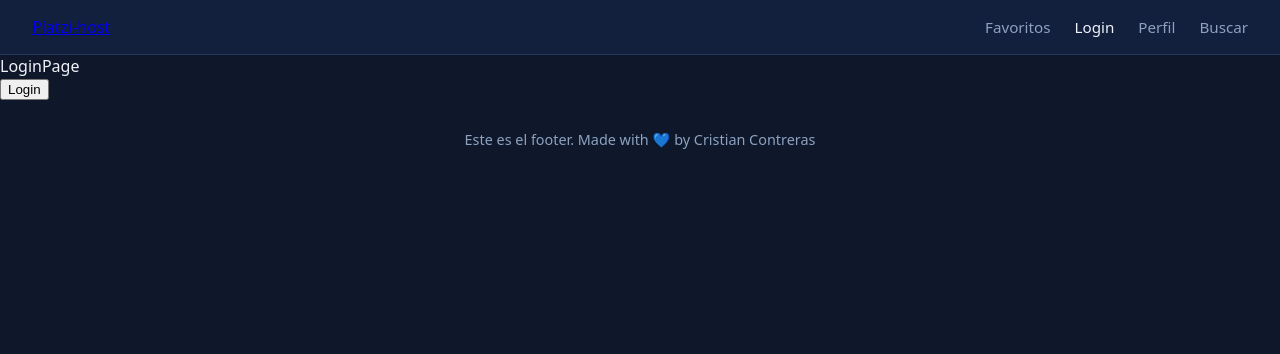
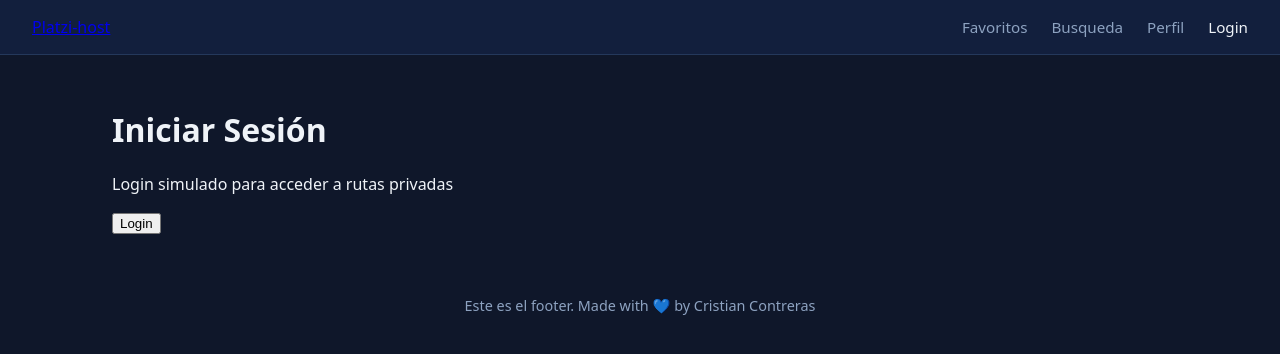
Before and after one commit to crontreras1dev/platzi-routing-en-react, a React (Vite) app: page /login in a window 1280 px wide. Shown: the top 354 px of the page. Built offline with nearby package versions, Linux system fonts and the light colour scheme.

Commit message:
class 15. login logout simulation with react

```diff
--- a/src/components/layout/Header.tsx
+++ b/src/components/layout/Header.tsx
@@ -1,14 +1,29 @@
-import { Link, NavLink } from "react-router";
+import { Link, NavLink, useNavigate } from "react-router";
+import { isAuthenticated, logout } from "../../utils/auth";
 
 export function Header() {
+  const navigate = useNavigate();
+
+  function handleLogout () {
+    logout();
+    navigate("/");
+  };
+
   return (
     <header className="header">
       <Link to="/">Platzi-host</Link>
       <nav>
         <NavLink to="/favorites">Favoritos</NavLink>
-        <NavLink to="/login">Login</NavLink>
+        <NavLink to="/search">Busqueda</NavLink>
         <NavLink to="/profile">Perfil</NavLink>
-        <NavLink to="/search">Buscar</NavLink>
+
+        {
+          isAuthenticated() ? (
+            <button onClick={ handleLogout }>Logout</button>
+          ) : (
+            <NavLink to="/login">Login</NavLink>
+          )
+        }
       </nav>
     </header>
   );
--- a/src/pages/LoginPage.tsx
+++ b/src/pages/LoginPage.tsx
@@ -1,16 +1,34 @@
-import { useNavigate } from "react-router";
+import { useLocation, useNavigate } from "react-router";
+import { login } from "../utils/auth";
 
-export const LoginPage = () => {
+type LocationState = {
+  from?: string;
+};
+
+export function LoginPage () {
   const navigate = useNavigate();
+  const location = useLocation();
+  const state = location.state as LocationState || null;
+  const from = state?.from || "/profile"
 
   const handleLogin = () => {
-    navigate("/profile", { replace: true });
+    login();
+    navigate(from, { replace: true });
   };
 
   return (
-    <>
-      <div>LoginPage</div>
-      <button onClick={ handleLogin }>Login</button>
-    </>
+    <main className="main-content">
+      <h1>Iniciar Sesión</h1>
+
+      <p>Login simulado para acceder a rutas privadas</p>
+
+      <button
+        type="button"
+        className="btn"
+        onClick={ handleLogin }
+      >
+        Login
+      </button>
+    </main>
   );
 };
--- a/src/utils/auth.tsx
+++ b/src/utils/auth.tsx
@@ -1,3 +1,13 @@
+const STORAGE_KEY =  "platzi_host_auth";
+
 export const isAuthenticated = () => {
-  return localStorage.getItem("platzi_host_auth") === "true";
+  return localStorage.getItem(STORAGE_KEY) === "true";
 };
+
+export const login = () => {
+  localStorage.setItem(STORAGE_KEY, "true");
+};
+
+export const logout = () => {
+  localStorage.removeItem(STORAGE_KEY);
+};
```
